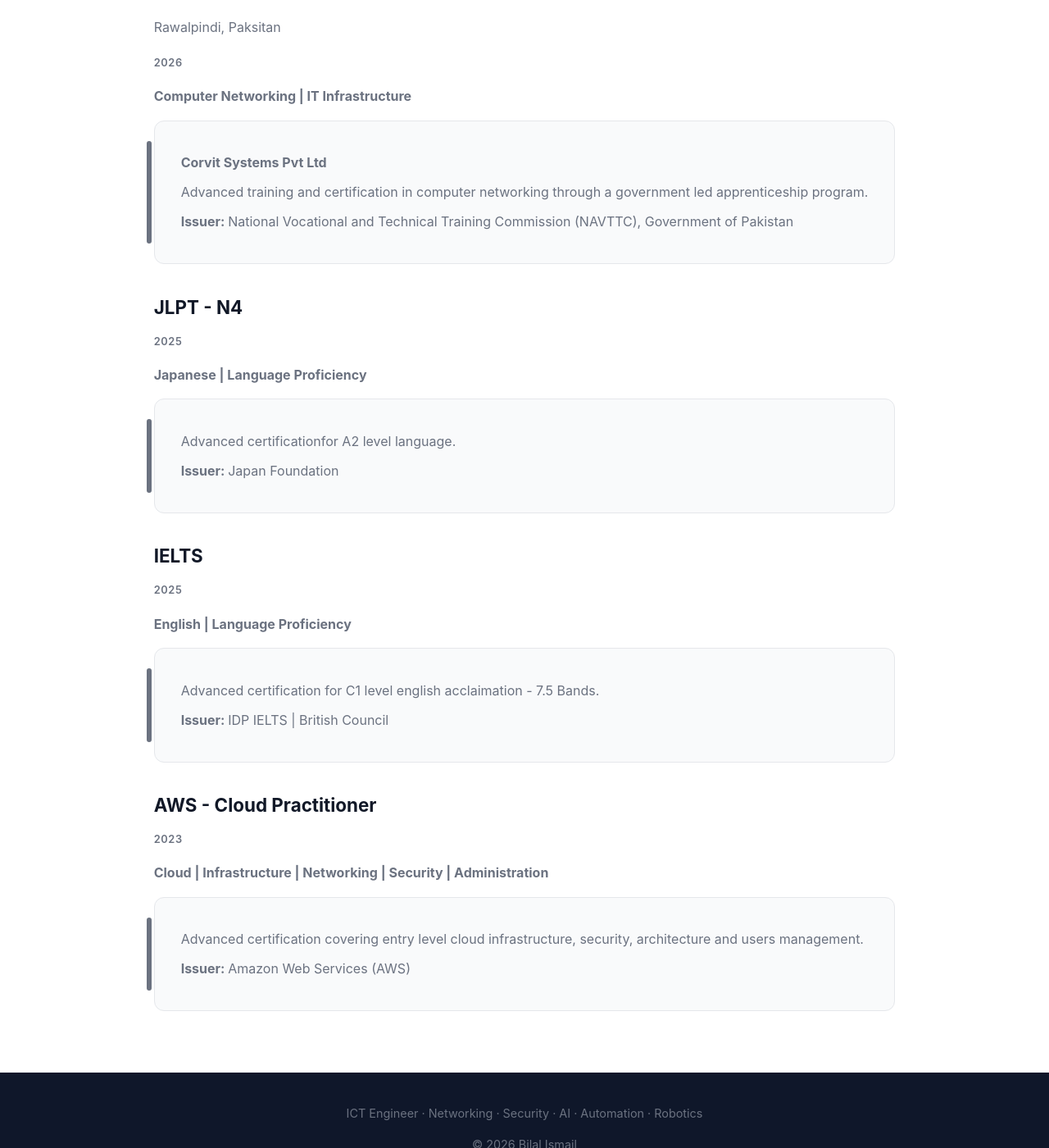
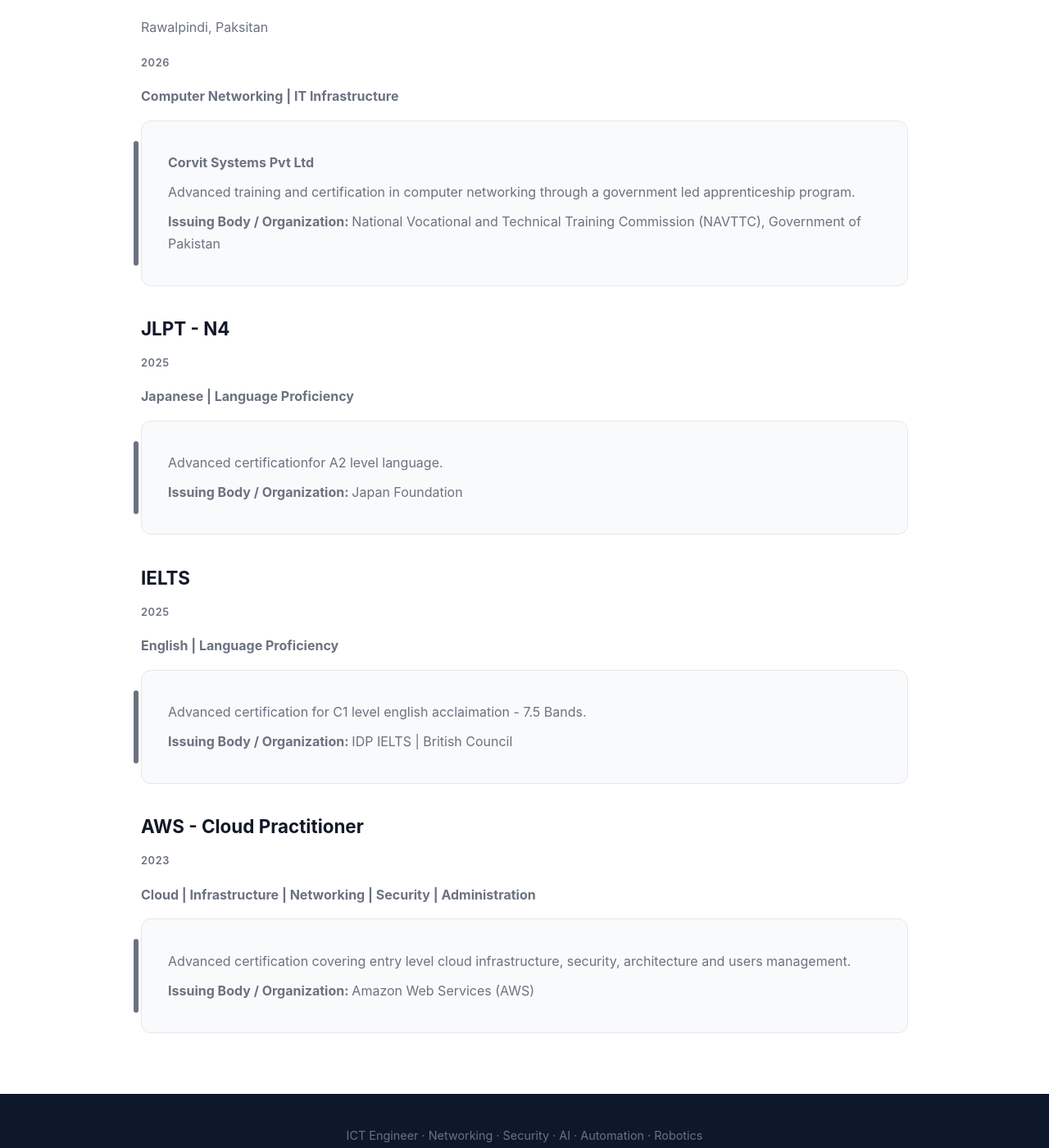
Before and after one commit to bilal-ismail/bilal-ismail.github.io, a Jekyll site: the page built from certifications.md, in a window 1280 px wide and 1400 px high, scrolled down 284 px. Shown: the whole window at 82% size. Built offline with Jekyll 4.4.1, drawn with Linux system fonts in a browser that asks for light colours.

Commit message:
Update timeline-item.html

```diff
--- a/_includes/timeline-item.html
+++ b/_includes/timeline-item.html
@@ -100,7 +100,7 @@
   {% endif %}
 
   {% if include.item.issuer %}
-      <p><strong>Issuer: </strong>{{ include.item.issuer }}</p>
+      <p><strong>Issuing Body / Organization: </strong>{{ include.item.issuer }}</p>
     {% endif %}
 </div>
 <div>
```
